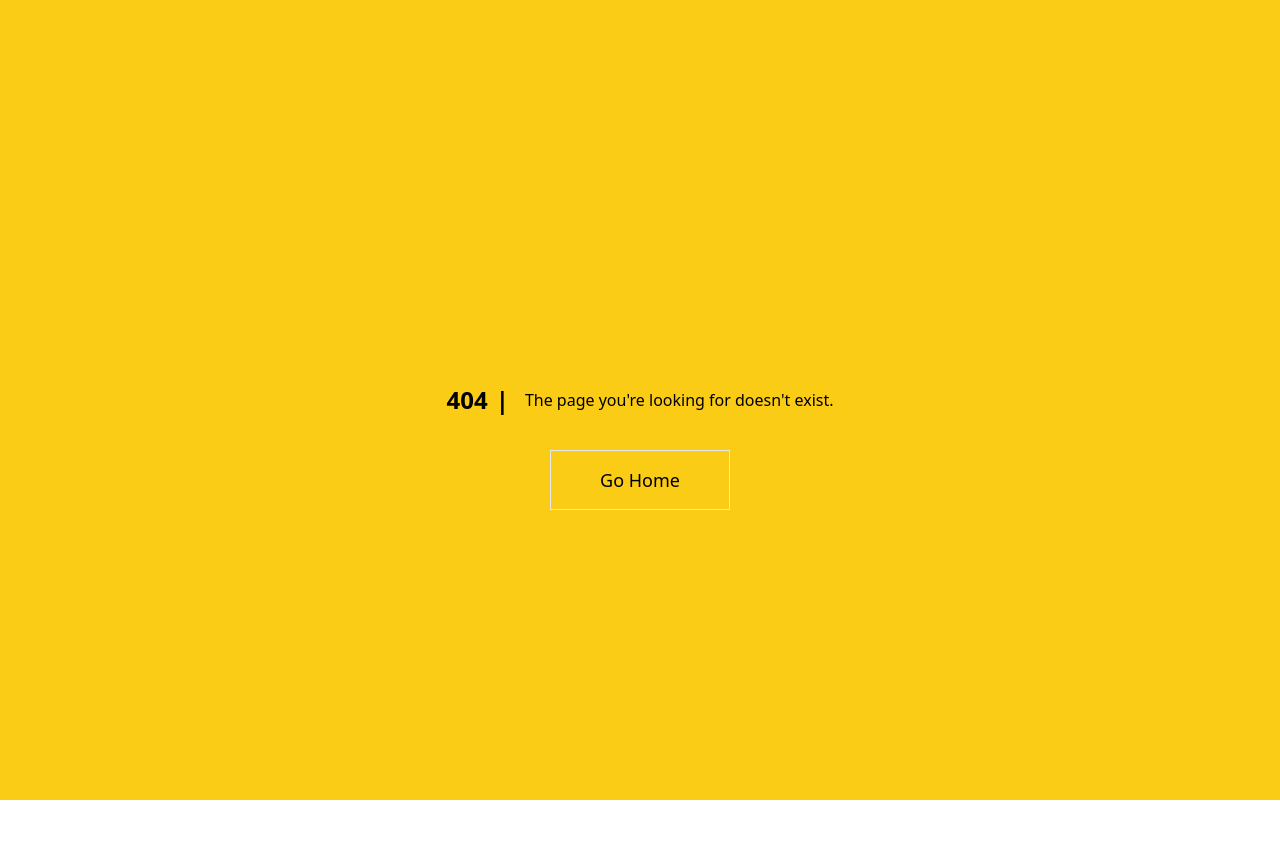
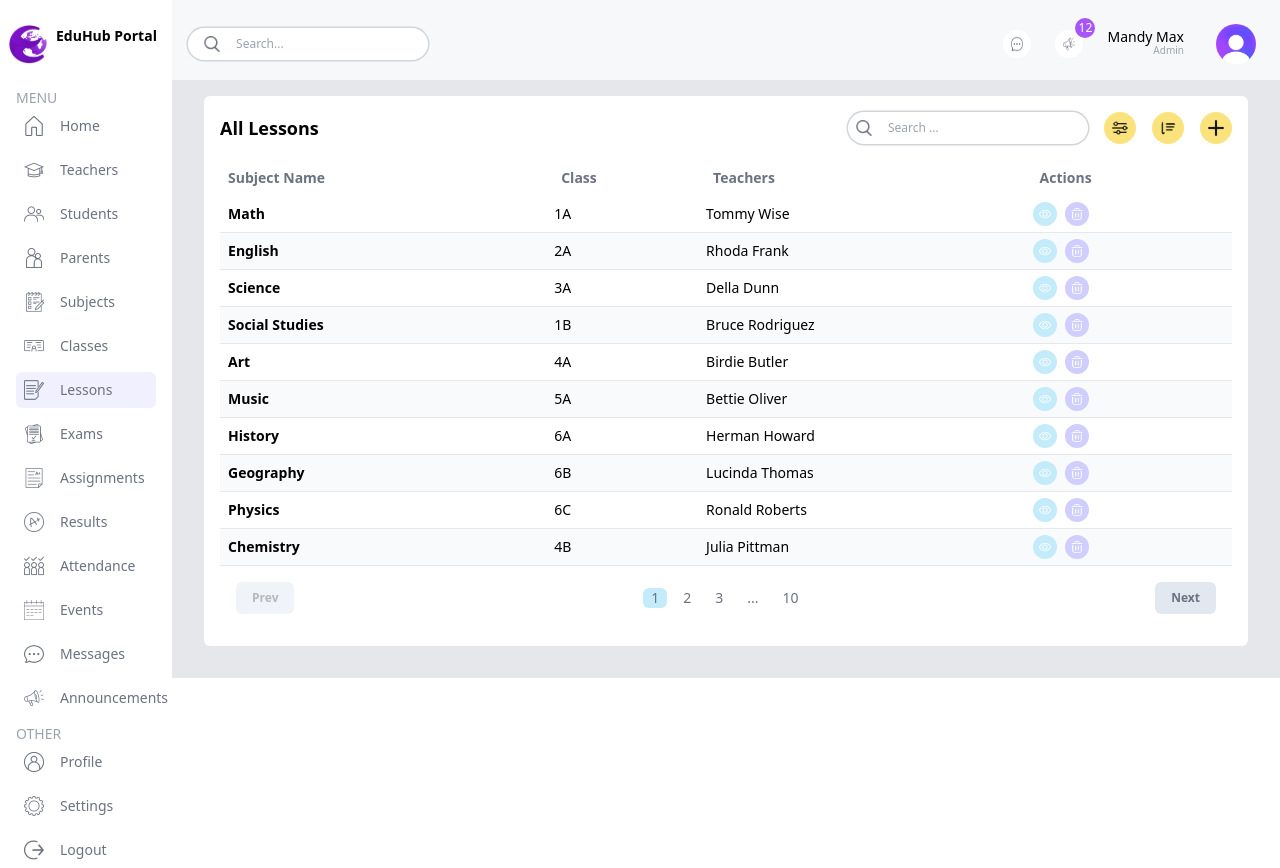
Before and after one commit to Ejay02/school-management-frontend, a Vue app: page /list/lessons in a window 1280 px wide. Before the commit this address had no page. Before the commit the page ends 800 px from the top, so only its background shows below. Built offline with nearby package versions, Linux system fonts and the light colour scheme; what v-calendar would draw is missing.

Commit message:
added active state, lessons table, updated style

```diff
--- a/src/components/leftNav.vue
+++ b/src/components/leftNav.vue
@@ -10,10 +10,13 @@
     </router-link>
     <menu class="m-4 text-sm">
       <ul v-for="menuItem in filteredMenuItems" :key="menuItem?.title" class="">
-        <li class="flex flex-col gap-2 text-gray-400 text-left">{{ menuItem?.title }}</li>
+        <li class="flex flex-col gap-2 text-gray-400 text-left">
+          {{ menuItem?.title }}
+        </li>
         <li v-for="item in menuItem?.items" :key="item?.label" class="mb-2">
           <router-link
             :to="item?.href || '/'"
+            activeClass="bg-eduPurpleLight"
             class="flex items-center justify-center lg:justify-start gap-4 text-gray-500 py-2 md:px-2 rounded-md hover:bg-eduSkyLight text-sm"
           >
             <img :src="item?.icon" :alt="item?.label" class="w-5 h-5" />
@@ -26,7 +29,6 @@
 </template>
 
 <script setup>
-import { menuItems } from "../utils";
 import { useUserStore } from "../store/userStore";
 
 import { storeToRefs } from "pinia";
--- a/src/components/lists/classes.vue
+++ b/src/components/lists/classes.vue
@@ -23,22 +23,21 @@ const columns = [
   {
     header: "Class Name",
     accessor: "name",
-    class: "hidden md:table-cell",
   },
   {
     header: "Capacity",
     accessor: "capacity",
-    class: "hidden lg:table-cell",
+    class: "hidden md:table-cell",
   },
   {
     header: "Grade",
     accessor: "grade",
-    class: "hidden lg:table-cell",
+    class: "hidden md:table-cell",
   },
   {
     header: "Supervisor",
     accessor: "supervisor",
-    class: "hidden lg:table-cell",
+    class: "hidden md:table-cell",
   },
   {
     header: "Actions",
--- a/src/components/lists/parents.vue
+++ b/src/components/lists/lessons.vue
@@ -1,15 +1,14 @@
 <template>
   <div class="bg-white p-4 rounded-md flex-1 m-4 mt-0">
     <!-- top -->
-    <TopList :txt="'All Parents'" />
+    <TopList :txt="'All Lessons'" />
 
     <!-- list -->
     <div class="">
-      <ParentsTable :columns="columns" :data="parentsData" />
+      <LessonsTable :columns="columns" :data="lessonsData" />
     </div>
 
     <!-- pagination -->
-
     <Pagination />
   </div>
 </template>
@@ -17,26 +16,23 @@
 <script setup>
 import TopList from "./topList.vue";
 import Pagination from "../pagination.vue";
-import { parentsData } from "../../utils/data";
-import ParentsTable from "../table/parentsTable.vue";
+import { lessonsData } from "../../utils/data";
+import LessonsTable from "../table/lessonsTable.vue";
 
 const columns = [
-  { header: "Info", accessor: "info" },
   {
-    header: "Student Name",
-    accessor: "students",
+    header: "Subject Name",
+    accessor: "subject",
+  },
+  {
+    header: "Class",
+    accessor: "class",
     class: "hidden md:table-cell",
   },
-
   {
-    header: "Phone",
-    accessor: "phone",
-    class: "hidden lg:table-cell",
-  },
-  {
-    header: "Address",
-    accessor: "address",
-    class: "hidden lg:table-cell",
+    header: "Teachers",
+    accessor: "teachers",
+    class: "hidden md:table-cell",
   },
   {
     header: "Actions",
--- a/src/components/lists/students.vue
+++ b/src/components/lists/students.vue
@@ -36,12 +36,12 @@ const columns = [
   {
     header: "Phone",
     accessor: "phone",
-    class: "hidden lg:table-cell",
+    class: "hidden md:table-cell",
   },
   {
     header: "Address",
     accessor: "address",
-    class: "hidden lg:table-cell",
+    class: "hidden md:table-cell",
   },
   {
     header: "Actions",
--- a/src/components/lists/subjects.vue
+++ b/src/components/lists/subjects.vue
@@ -23,12 +23,11 @@ const columns = [
   {
     header: "Subject Name",
     accessor: "subject",
-    class: "hidden md:table-cell",
   },
   {
     header: "Teachers",
     accessor: "teachers",
-    class: "hidden lg:table-cell",
+    class: "hidden md:table-cell",
   },
   {
     header: "Actions",
--- a/src/components/lists/teachers.vue
+++ b/src/components/lists/teachers.vue
@@ -40,12 +40,12 @@ const columns = [
   {
     header: "Phone",
     accessor: "phone",
-    class: "hidden lg:table-cell",
+    class: "hidden md:table-cell",
   },
   {
     header: "Address",
     accessor: "address",
-    class: "hidden lg:table-cell",
+    class: "hidden md:table-cell",
   },
   {
     header: "Actions",
--- /dev/null
+++ b/src/components/table/lessonsTable.vue
@@ -0,0 +1,71 @@
+<template>
+  <table class="w-full mt-4 cursor-pointer">
+    <thead>
+      <tr class="text-left text-gray-500 text-sm">
+        <th
+          v-for="column in columns"
+          :key="column?.header"
+          :class="['flex-1', 'text-left', 'p-2', column?.class || '']"
+        >
+          {{ column?.header }}
+        </th>
+      </tr>
+    </thead>
+    <tbody>
+      <tr
+        v-for="item in data"
+        :key="item?.id"
+        class="border-b border-gray-200 even:bg-slate-50 text-sm hover:bg-eduPurpleLight"
+      >
+        <td class="flex items-center gap-4 p-2">
+          <div class="flex flex-col">
+            <div class="font-semibold">{{ item?.subject }}</div>
+          </div>
+        </td>
+
+        <td class="hidden md:table-cell">{{ item?.class }}</td>
+        <td class="hidden md:table-cell">{{ item?.teacher }}</td>
+
+        <td>
+          <div class="flex items-center gap-2">
+            <router-link :to="`/list/teacher/${item?.id}`">
+              <button
+                class="w-6 h-6 flex items-center justify-center rounded-full bg-eduSky"
+              >
+                <img src="/view.png" alt="view" class="h-3 w-3" />
+              </button>
+            </router-link>
+
+            <button
+              v-if="role == 'admin'"
+              class="w-6 h-6 flex items-center justify-center rounded-full bg-eduPurple"
+            >
+              <img src="/delete.png" alt="delete" class="h-3 w-3" />
+            </button>
+          </div>
+        </td>
+      </tr>
+    </tbody>
+  </table>
+</template>
+
+<script setup>
+import { useUserStore } from "../../store/userStore";
+
+const props = defineProps({
+  columns: {
+    type: Array,
+    required: true,
+  },
+  data: {
+    type: Array,
+    required: true,
+  },
+});
+
+const userStore = useUserStore();
+
+const role = userStore.currentRole;
+</script>
+
+<style scoped></style>
--- a/src/router/index.js
+++ b/src/router/index.js
@@ -15,6 +15,7 @@ import Students from "../components/lists/students.vue";
 import Parents from "../components/lists/parents.vue";
 import Subjects from "../components/lists/subjects.vue";
 import Classes from "../components/lists/classes.vue";
+import Lessons from "../components/lists/lessons.vue";
 
 // Define public routes that don't require authentication
 const publicRoutes = ["Home", "Login", "Signup"];
@@ -90,6 +91,11 @@ const routes = [
         name: "Classes",
         component: Classes,
       },
+      {
+        path: "/list/lessons",
+        name: "Lessons",
+        component: Lessons,
+      },
     ],
   },
 
```
